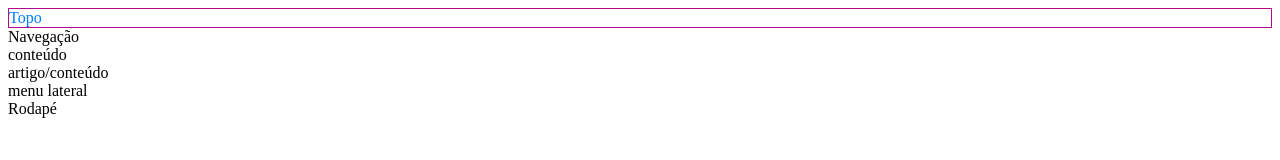
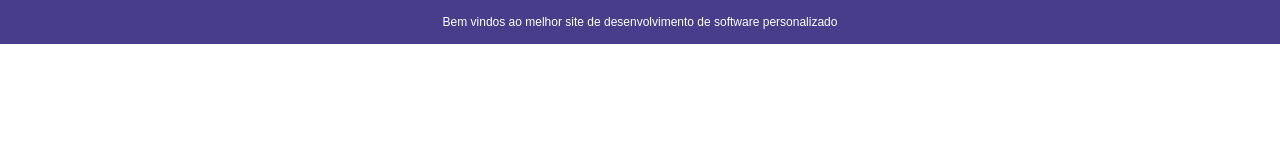
Before and after one commit to genilsonmm/www-unifacisa, a plain HTML site: page meu_site/index.html in a window 1280 px wide. Drawn offline with Linux system fonts and the light colour scheme.

Commit message:
iniciando o desenvolvimento de um site

```diff
--- /dev/null
+++ b/exemplo_css/css/estilo.css
@@ -0,0 +1,22 @@
+body{
+    font-size: 22px;
+    font-family: Arial, Helvetica, sans-serif;
+    background-color: #F2F2F2;
+}
+
+h3{
+    color: red;
+    font-size: 22px;
+}
+
+#topo{
+   color: #ffffff;
+}
+
+.cor_principal{
+    color: blue;
+}
+
+.tamanho_texto{
+    font-size: 12px;
+}
--- /dev/null
+++ b/meu_site/css/estilo.css
@@ -0,0 +1,12 @@
+body{
+    margin: 0px;
+    font-family: Arial, Helvetica, sans-serif;
+}
+
+.topo{
+    background-color: darkslateblue;
+    color: #fff;
+    text-align: center;
+    font-size: 12px;
+    padding: 15px;
+}
--- a/meu_site/index.html
+++ b/meu_site/index.html
@@ -1,33 +1,19 @@
 <!DOCTYPE html>
-<html>
+<html lang="en">
 <head>
     <meta charset="UTF-8">
     <meta name="viewport" content="width=device-width, initial-scale=1.0">
+
     <title>Meu site</title>
+
+    <link rel="stylesheet" type="text/css" href="css/estilo.css">
+
 </head>
 <body>
-    <header style="border: 1px solid #b4088f; color: #027DFF">
-        Topo
-    </header>
 
-    <nav>
-        Navegação
-    </nav>
+    <div class="topo">
+        Bem vindos ao melhor site de desenvolvimento de software personalizado
+    </div>
 
-    <section>
-        conteúdo
-    </section>
-
-    <article>
-        artigo/conteúdo
-    </article>
-
-    <aside>
-        menu lateral
-    </aside>
-
-    <footer>
-        Rodapé
-    </footer>
 </body>
 </html>
```
Also changed, not shown: exemplo_css/index.html (added, +39 -0 lines), exemplo_css/pages/artigo.html (added, +16 -0 lines), exemplo_css/pages/sobre.html (added), meu_site/pages/sobre.html (deleted).
